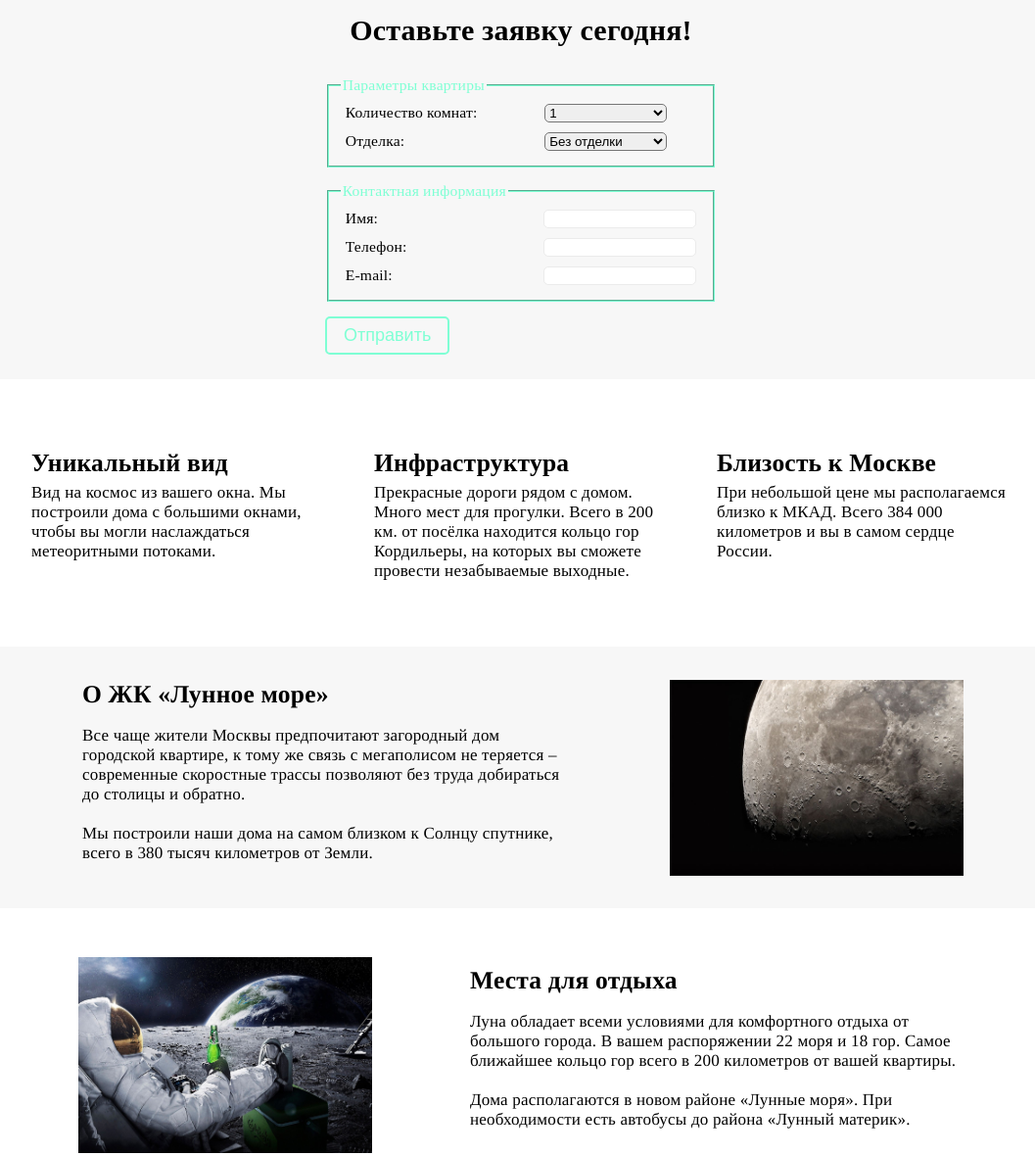
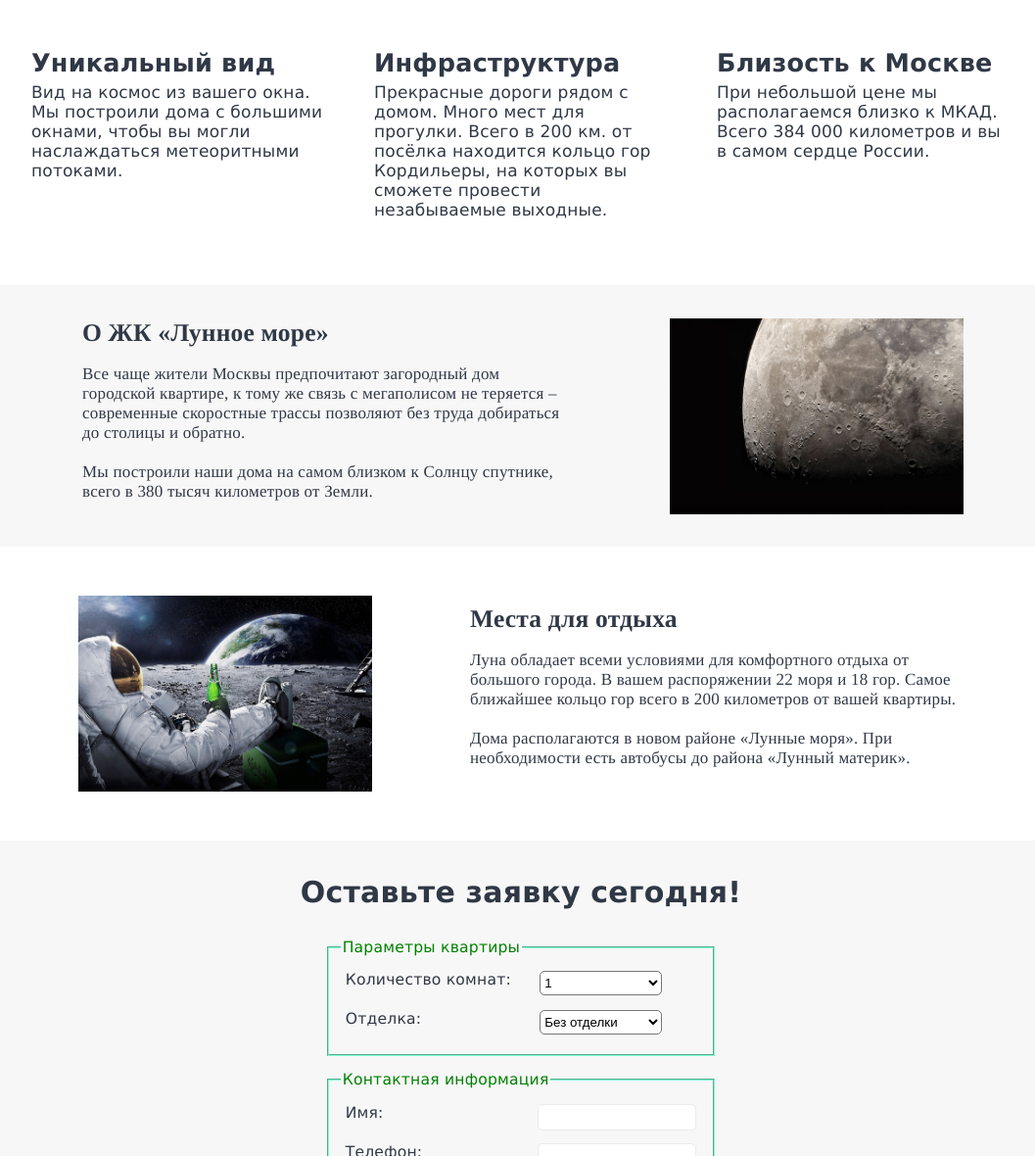
Before and after one commit to morphizm/layout-designer-project-lvl1, a plain HTML site: page index.html in a window 1280 px wide. Shown: the part 531-1711 px from the top of the page at 98% size, without its empty margins (108-1165 px from the left). Drawn offline with Linux system fonts and the light colour scheme.

Commit message:
styles, form change

```diff
--- a/index.html
+++ b/index.html
@@ -28,6 +28,54 @@
       <p>Место, откуда не хочется улетать</p>
       <a href="#to-book" class="simple-button white p-10-7">Забронировать</a>
     </section>
+    <section class="flex flex-center" id="advantages">
+      <div class="flex content-width justify-space-between flex-start">
+        <div class="card-small">
+          <h2>Уникальный вид</h2>
+          <p>
+            Вид на космос из вашего окна. Мы построили дома с большими окнами, чтобы вы могли наслаждаться метеоритными потоками.
+          </p>
+        </div>
+        <div class="card-small">
+          <h2>Инфраструктура</h2>
+          <p>
+            Прекрасные дороги рядом с домом. Много мест для прогулки. Всего в 200 км. от посёлка находится кольцо гор Кордильеры, на которых вы сможете провести незабываемые выходные.
+          </p>
+        </div>
+        <div class="card-small">
+          <h2>Близость к Москве</h2>
+          <p>
+            При небольшой цене мы располагаемся близко к МКАД. Всего 384 000 километров и вы в самом сердце России.
+          </p>
+        </div>
+      </div>
+    </section>
+    <section class="flex flex-center" id="about">
+      <div class="flex content-width justify-space-around">
+        <div class="card flex flex-column align-items-start">
+          <h2>О ЖК «Лунное море»</h2>
+          <p>
+            Все чаще жители Москвы предпочитают загородный дом городской квартире, к тому же связь с мегаполисом не теряется – современные скоростные трассы позволяют без труда добираться до столицы и обратно.
+            <br><br>
+            Мы построили наши дома на самом близком к Солнцу спутнике, всего в 380 тысяч километров от Земли.
+          </p>
+        </div>
+        <img src="images/moon-1.jpg" class="moon-1" alt="moon">
+      </div>
+    </section>
+    <section class="flex flex-center" id="places">
+      <div class="flex content-width justify-space-around">
+        <img src="images/moon-2.jpg" class="moon-1" alt="moon-earth">
+        <div class="card flex flex-column align-items-start">
+          <h2>Места для отдыха</h2>
+          <p>
+            Луна обладает всеми условиями для комфортного отдыха от большого города. В вашем распоряжении 22 моря и 18 гор. Самое ближайшее кольцо гор всего в 200 километров от вашей квартиры.
+            <br><br>
+            Дома располагаются в новом районе «Лунные моря». При необходимости есть автобусы до района «Лунный материк».
+          </p>
+        </div>
+      </div>
+    </section>
     <section id="to-book">
       <div class="form">
         <h2>Оставьте заявку сегодня!</h2>
@@ -50,7 +98,6 @@
               </select>
             </div>
           </fieldset>
-
           <fieldset class="border-green">
             <legend class="green">Контактная информация</legend>
             <div class="form-element">
@@ -66,61 +113,13 @@
               <input>
             </div>
           </fieldset>
-          <button class="simple-button green" type="submit">Отправить</button>
+          <button class="simple-button aquamarine" type="submit">Отправить</button>
         </form>
       </div>
     </section>
-    <section class="flex flex-center" id="advantages">
-      <div class="flex w-1000 justify-space-between flex-start">
-        <div class="card-small">
-          <h2>Уникальный вид</h2>
-          <p>
-            Вид на космос из вашего окна. Мы построили дома с большими окнами, чтобы вы могли наслаждаться метеоритными потоками.
-          </p>
-        </div>
-        <div class="card-small">
-          <h2>Инфраструктура</h2>
-          <p>
-            Прекрасные дороги рядом с домом. Много мест для прогулки. Всего в 200 км. от посёлка находится кольцо гор Кордильеры, на которых вы сможете провести незабываемые выходные.
-          </p>
-        </div>
-        <div class="card-small">
-          <h2>Близость к Москве</h2>
-          <p>
-            При небольшой цене мы располагаемся близко к МКАД. Всего 384 000 километров и вы в самом сердце России.
-          </p>
-        </div>
-      </div>
-    </section>
-    <section class="flex flex-center" id="about">
-      <div class="flex w-1000 justify-space-around">
-        <div class="card flex flex-column align-items-start">
-          <h2>О ЖК «Лунное море»</h2>
-          <p>
-            Все чаще жители Москвы предпочитают загородный дом городской квартире, к тому же связь с мегаполисом не теряется – современные скоростные трассы позволяют без труда добираться до столицы и обратно.
-            <br><br>
-            Мы построили наши дома на самом близком к Солнцу спутнике, всего в 380 тысяч километров от Земли.
-          </p>
-        </div>
-        <img src="images/moon-1.jpg" class="moon-1" alt="moon">
-      </div>
-    </section>
-    <section class="flex flex-center" id="places">
-      <div class="flex w-1000 justify-space-around">
-        <img src="images/moon-2.jpg" class="moon-1" alt="moon-earth">
-        <div class="card flex flex-column align-items-start">
-          <h2>Места для отдыха</h2>
-          <p>
-            Луна обладает всеми условиями для комфортного отдыха от большого города. В вашем распоряжении 22 моря и 18 гор. Самое ближайшее кольцо гор всего в 200 километров от вашей квартиры.
-            <br><br>
-            Дома располагаются в новом районе «Лунные моря». При необходимости есть автобусы до района «Лунный материк».
-          </p>
-        </div>
-      </div>
-    </section>
   </main>
-
   <footer>
+    <div class="content-width flex justify-space-around">
       <div>
         <div class="flex">
           <img src="./images/logo.svg" alt="logo" width="41" height="55">
@@ -144,6 +143,7 @@
           <li>Сайт компании</li>
         </ul>
       </div>
+    </div>
   </footer>
 </body>
 </html>
--- a/styles/style.css
+++ b/styles/style.css
@@ -1,6 +1,7 @@
 :root {
   --header-height: 58px;
   --device-width: 400px;
+  --content-width: 1000px;
 }
 
 body {
@@ -10,6 +11,10 @@ body {
 
   display: flex;
   flex-direction: column;
+
+  font-family: Geneva, Arial, Helvetica, sans-serif;
+  color: #303846;
+  font-size: 16px;
 }
 
 section {
@@ -154,8 +159,8 @@ footer ul {
   margin: 0px;
 }
 
-.w-1000 {
-  width: 1000px;
+.content-width {
+  width: var(--content-width);
 }
 
 .flex-center {
@@ -219,7 +224,7 @@ footer ul {
 }
 
 #to-book {
-  margin-top: 0;
+  margin: 0;
   padding-top: 10px;
   background: #f7f7f7;
 
@@ -244,6 +249,10 @@ footer ul {
 }
 
 .green {
+  color: green;
+}
+
+.aquamarine {
   color: aquamarine;
   border-color: aquamarine;
 }
@@ -284,7 +293,12 @@ footer ul {
 .form-element {
   display: flex;
   justify-content: space-between;
+  height: 25px;
+}
 
+fieldset div {
+  margin-top: 5px;
+  margin-bottom: 5px;
 }
 
 .form-element input {
@@ -294,15 +308,18 @@ footer ul {
 
   border: 1px solid #ebebeb;
   border-radius: 5px;
+  background-color: #ffffff;
+  padding: 5px;
 }
 
 .form-element select {
   max-width: 150px;
   width: 125px;
 
-  margin-right: 30px;
+  margin-right: 35px;
   border-radius: 5px;
   line-height: 30px;
+  background-color: #ffffff;
 }
 
 .text-medium {
```
Lines whose indentation alone changed are shown as unchanged.
